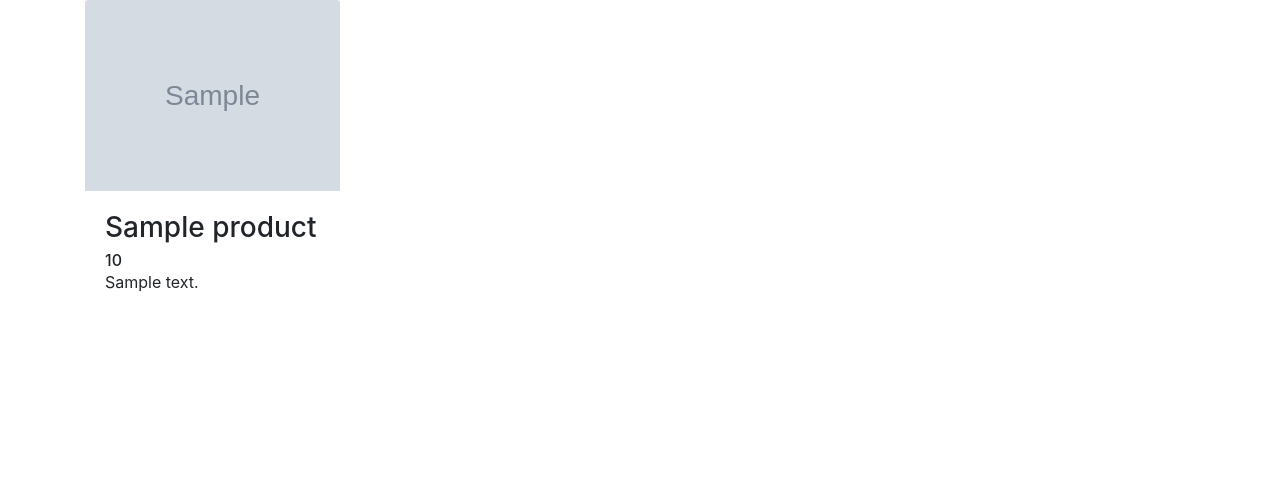
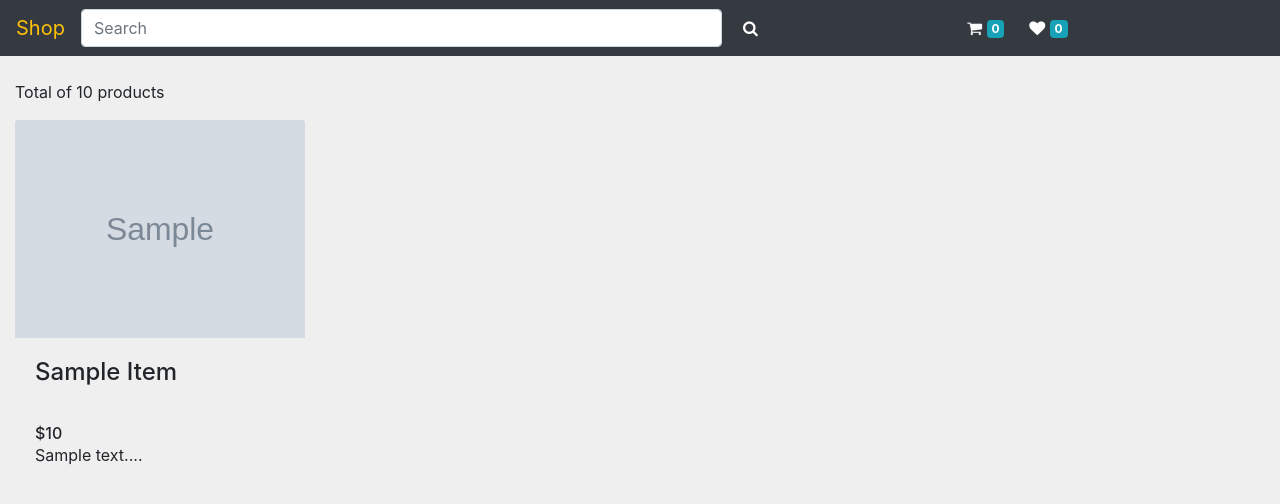
Before and after one commit to saruttreesorn/php-class-d19, a PHP site: template templates/home.twig in a window 1280 px wide. Shown: the top 504 px of the page. Run offline with PHP 8.4, Linux system fonts and the light colour scheme; the template is opened without the code that fills it: most values are stand-ins (such as "Sample title", 1, 10 or a date in 2020); grey boxes marked "Sample" are stand-in pictures; some libraries are stand-ins or nearby versions.

Commit message:
added navigation

```diff
--- /dev/null
+++ b/css/siteglobal.css
@@ -0,0 +1,11 @@
+body{
+  background-color: #efefef;
+}
+.price::before{
+  content: '\0024';
+}
+.product-name{
+  font-size:1.5em;
+  text-transform: capitalize;
+  min-height: 2.5em;
+}
--- a/templates/home.twig
+++ b/templates/home.twig
@@ -1,23 +1,20 @@
 <!doctype html>
 <html lang="en">
-    <head>
-        <title></title>
-        <meta name="viewport" content="width=device-width,initial-scale=1">
-        <link rel="stylesheet" href="node_modules/bootstrap/dist/css/bootstrap.min.css">
-        <script src="node_modules/jquery/dist/jquery.min.js"></script>
-        <script src="node_modules/popper.js/dist/umd/popper.min.js"></script>
-        <script src="node_modules/bootstrap/dist/js/bootstrap.min.js"></script>
-    </head>
+    {% include 'includes/head.twig' %}
     <body>
-        <main class="container">
+    {% include 'includes/navigation.twig' %}
+        <main class="container-fluid mt-4">
             <div class="row">
-                {% for product in products %}
+                <p class="col">Total of {{products.total}} products</p>
+            </div>
+            <div class="row">
+                {% for product in products.items %}
                 <div class="col-md-3" data-id="{{product.product_id}} card">
                     <img class="img-fluid card-img-top" src="images/products/{{product.image}}">
                         <div class="card-body">
-                        <h3 class="card-title">{{product.name}}</h3>
+                        <h4 class="card-title product-name">{{product.name}}</h4>
                         <h6 class="card-subtitle price">{{product.price}}</h6>
-                        <p>{{product.description|slice(0,50) }}</p>
+                        <p>{{product.description|slice(0,50) ~ '...' }}</p>
                     </div>
                 </div>
                 {% endfor %}
--- /dev/null
+++ b/templates/includes/head.twig
@@ -0,0 +1,16 @@
+<head>
+{% set title = '' %}
+  {% for navitem in navitems.navs %}
+    {% if navitem.url == navitems.active %}
+      {% set title = navitem.name %}
+    {% endif %}
+  {% endfor %}
+    <title>{{title}}</title>
+    <meta name="viewport" content="width=device-width,initial-scale=1">
+    <link rel="stylesheet" href="node_modules/bootstrap/dist/css/bootstrap.min.css">
+    <link rel="stylesheet" href="node_modules/font-awesome/css/font-awesome.min.css">
+    <link rel="stylesheet" href="css/siteglobal.css">
+    <script src="node_modules/jquery/dist/jquery.min.js"></script>
+    <script src="node_modules/popper.js/dist/umd/popper.min.js"></script>
+    <script src="node_modules/bootstrap/dist/js/bootstrap.min.js"></script>
+</head>
--- /dev/null
+++ b/templates/includes/navigation.twig
@@ -0,0 +1,33 @@
+<div class="navbar navbar-expand-lg navbar-dark bg-dark justify-content-between sticky-top">
+  <a class="navbar-brand text-warning">Shop</a>
+  <form class="form-inline flex-md-fill">
+    <input class="form-control mr-sm-2 flex-md-fill" type="search" placeholder="Search" aria-label="Search">
+    <button class="btn btn-dark d-none d-sm-block" type="submit">
+      <i class="fa fa-search"></i>
+    </button>
+  </form>
+  <button class="navbar-toggler" type="button" data-toggle="collapse" data-target="#main-navigation" aria-controls="navbarSupportedContent" aria-expanded="false" aria-label="Toggle navigation">
+    <i class="fa fa-bars"></i>
+  </button>
+  <div class="btn-toolbar flex-md-fill justify-content-center">
+    <div class="btn-group">
+      <button class="btn btn-dark text-light">
+        <i class="fa fa-shopping-cart"></i>
+        <span class="badge badge-info cart-count">0</span>
+      </button>
+      <button class="btn btn-dark">
+        <i class="fa fa-heart"></i>
+        <span class="badge badge-info wish-count">0</span>
+      </button>
+    </div>
+  </div>
+
+  <div class="collapse navbar-collapse justify-content-end flex-grow-0" id="main-navigation">
+    <nav class="navbar-nav">
+      {% for navitem in navitems.navs %}
+        {% set active = ( navitem.url == navitems.active ) ? 'active' : '' %}
+        <a href="{{navitem.url}}" class="{{active}} nav-link">{{navitem.menu}}</a>
+      {% endfor %}
+    </nav>
+  </div>
+</div>
```
Also changed, not shown: classes/Navigation.php (added, +51 -0 lines), classes/Page.php (added, +38 -0 lines), classes/Product.php (+6 -1 lines), classes/SessionManager.php (added, +22 -0 lines), includes/navigation.php (added, +8 -0 lines), index.php (+7 -1 lines), .htaccess (added), package-lock.json.
